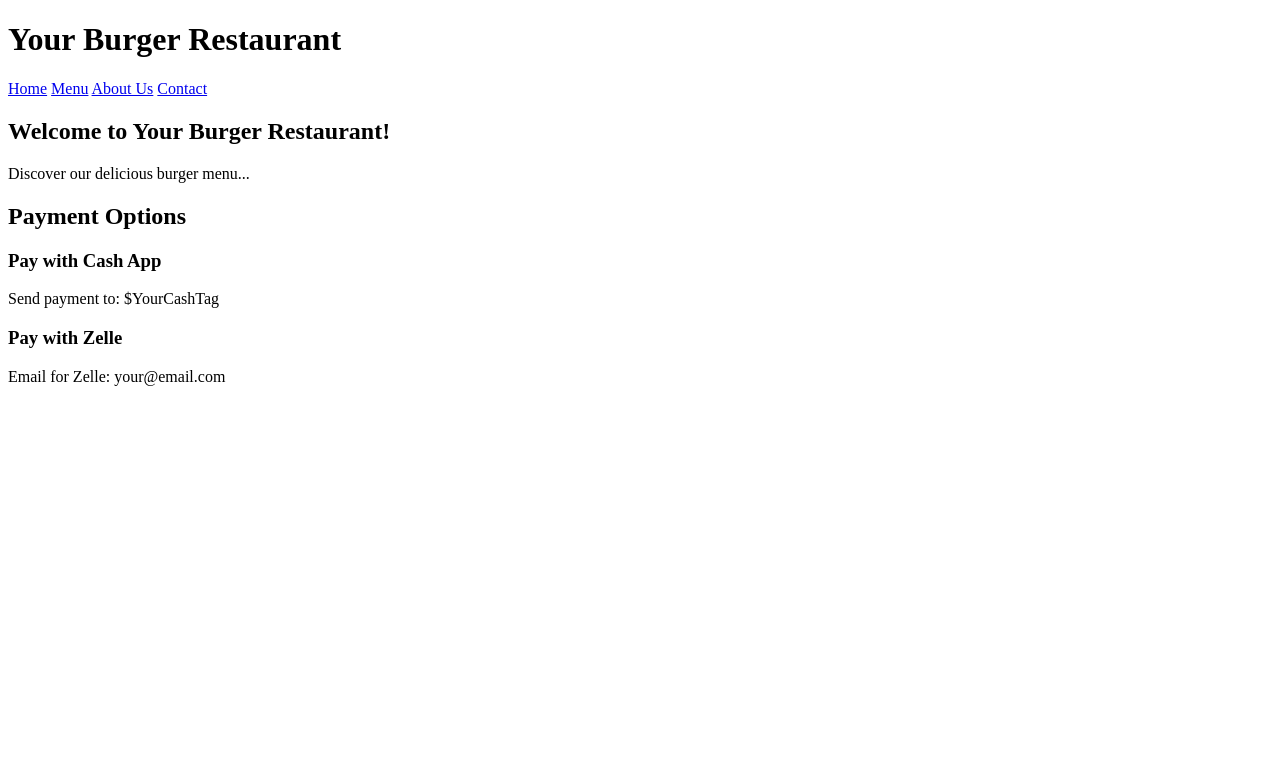
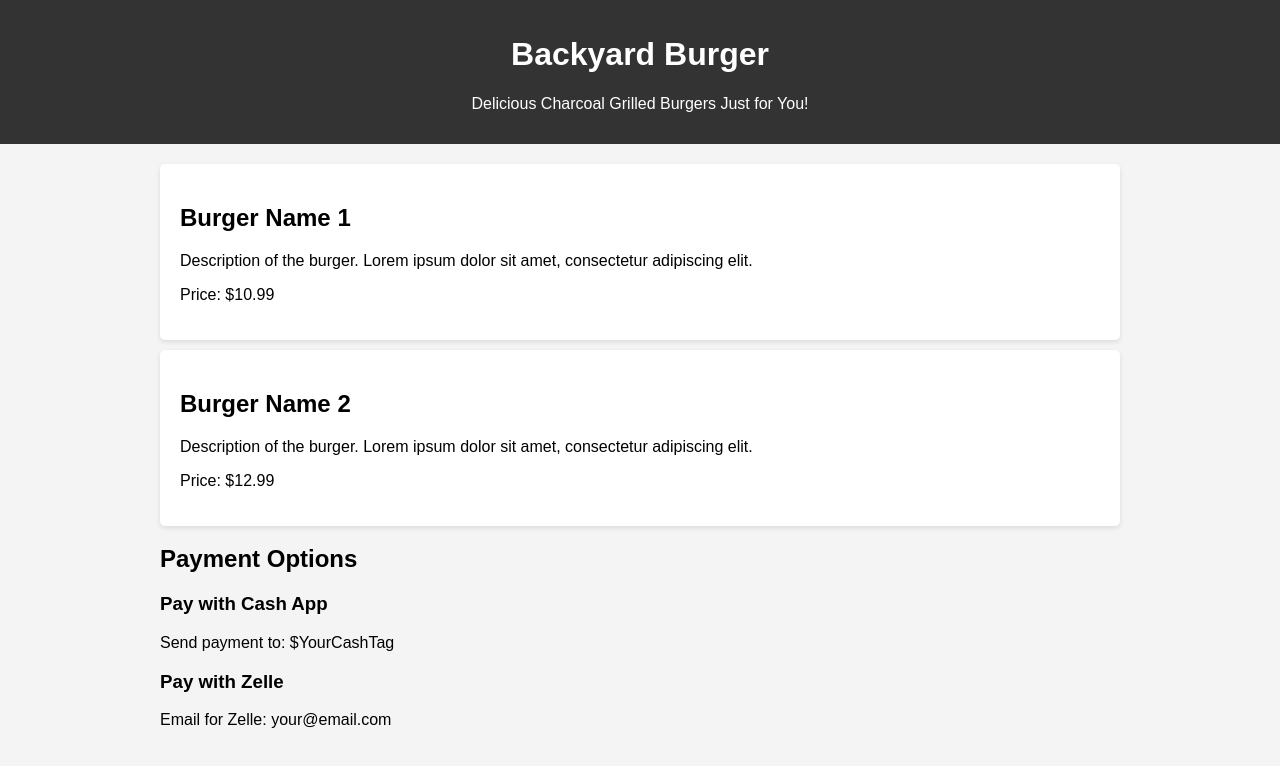
Before and after one commit to BackyardBurger/BackyardBurger, a plain HTML site: page index.html in a window 1280 px wide. Drawn offline with Linux system fonts and the light colour scheme.

Commit message:
Update index.html

```diff
--- a/index.html
+++ b/index.html
@@ -4,29 +4,58 @@
 <head>
     <meta charset="UTF-8">
     <meta name="viewport" content="width=device-width, initial-scale=1.0">
-    <title>Your Burger Restaurant</title>
+    <title>Backyard Burger</title>
     <style>
-        /* Your CSS styles go here */
+        body {
+            font-family: Arial, sans-serif;
+            margin: 0;
+            padding: 0;
+            background-color: #f4f4f4;
+        }
+
+        header {
+            background-color: #333;
+            color: #fff;
+            padding: 15px;
+            text-align: center;
+        }
+
+        .container {
+            max-width: 960px;
+            margin: 20px auto;
+            padding: 0 20px;
+        }
+
+        .menu-item {
+            background-color: #fff;
+            padding: 20px;
+            margin: 10px 0;
+            border-radius: 5px;
+            box-shadow: 0 2px 5px rgba(0, 0, 0, 0.1);
+        }
     </style>
 </head>
 
 <body>
     <header>
-        <!-- Header content (restaurant name, menu links, etc.) -->
-        <h1>Your Burger Restaurant</h1>
-        <nav>
-            <a href="#">Home</a>
-            <a href="#">Menu</a>
-            <a href="#">About Us</a>
-            <a href="#">Contact</a>
-        </nav>
+        <h1>Backyard Burger</h1>
+        <p>Delicious Charcoal Grilled Burgers Just for You!</p>
     </header>
 
     <div class="container">
-        <!-- Other content of your website can go here -->
-        <h2>Welcome to Your Burger Restaurant!</h2>
-        <p>Discover our delicious burger menu...</p>
+        <div class="menu-item">
+            <h2>Burger Name 1</h2>
+            <p>Description of the burger. Lorem ipsum dolor sit amet, consectetur adipiscing elit.</p>
+            <p>Price: $10.99</p>
+        </div>
 
+        <div class="menu-item">
+            <h2>Burger Name 2</h2>
+            <p>Description of the burger. Lorem ipsum dolor sit amet, consectetur adipiscing elit.</p>
+            <p>Price: $12.99</p>
+        </div>
+
+        <!-- Add more menu items as needed -->
         <!-- Payment Instructions Section -->
         <div class="payment-instructions">
             <h2>Payment Options</h2>
@@ -40,10 +69,6 @@
             </div>
         </div>
     </div>
-
-    <footer>
-        <!-- Footer content (contact information, social media links, etc.) -->
-    </footer>
 </body>
 
 </html>
```
